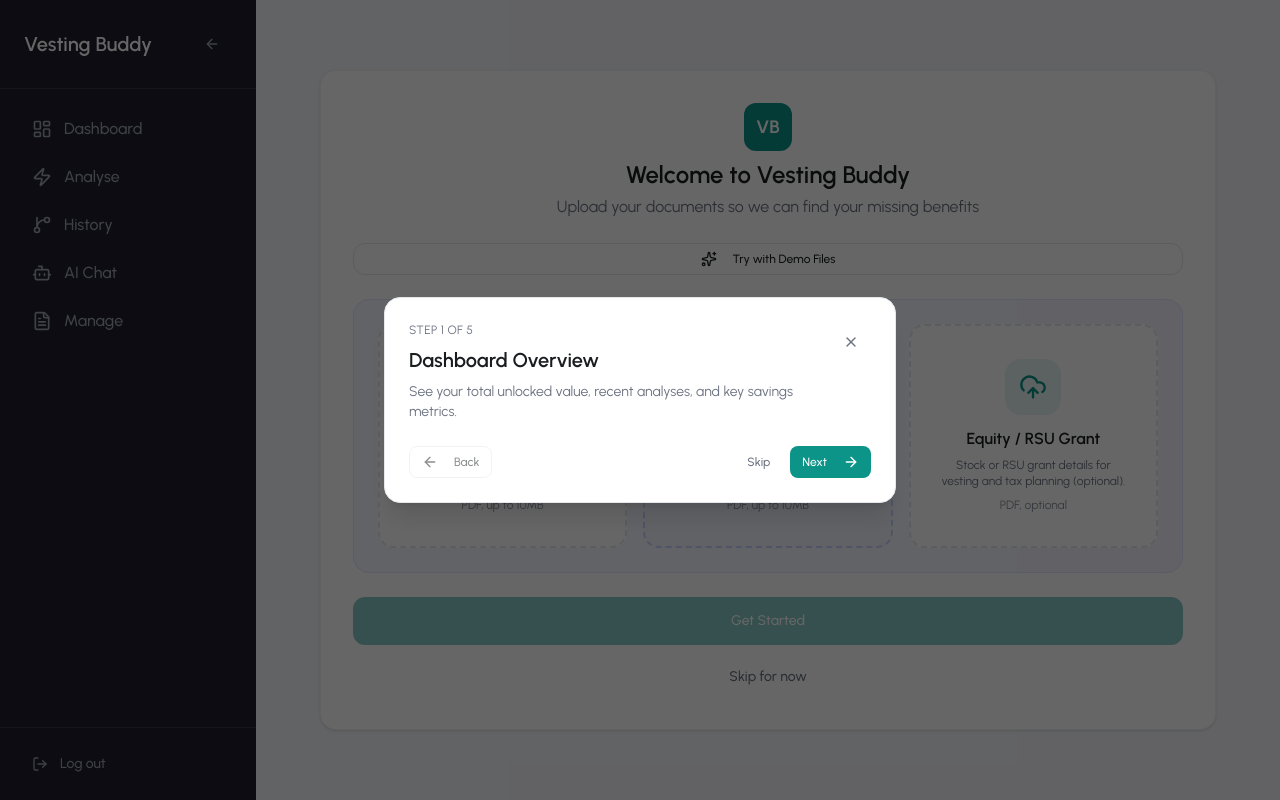
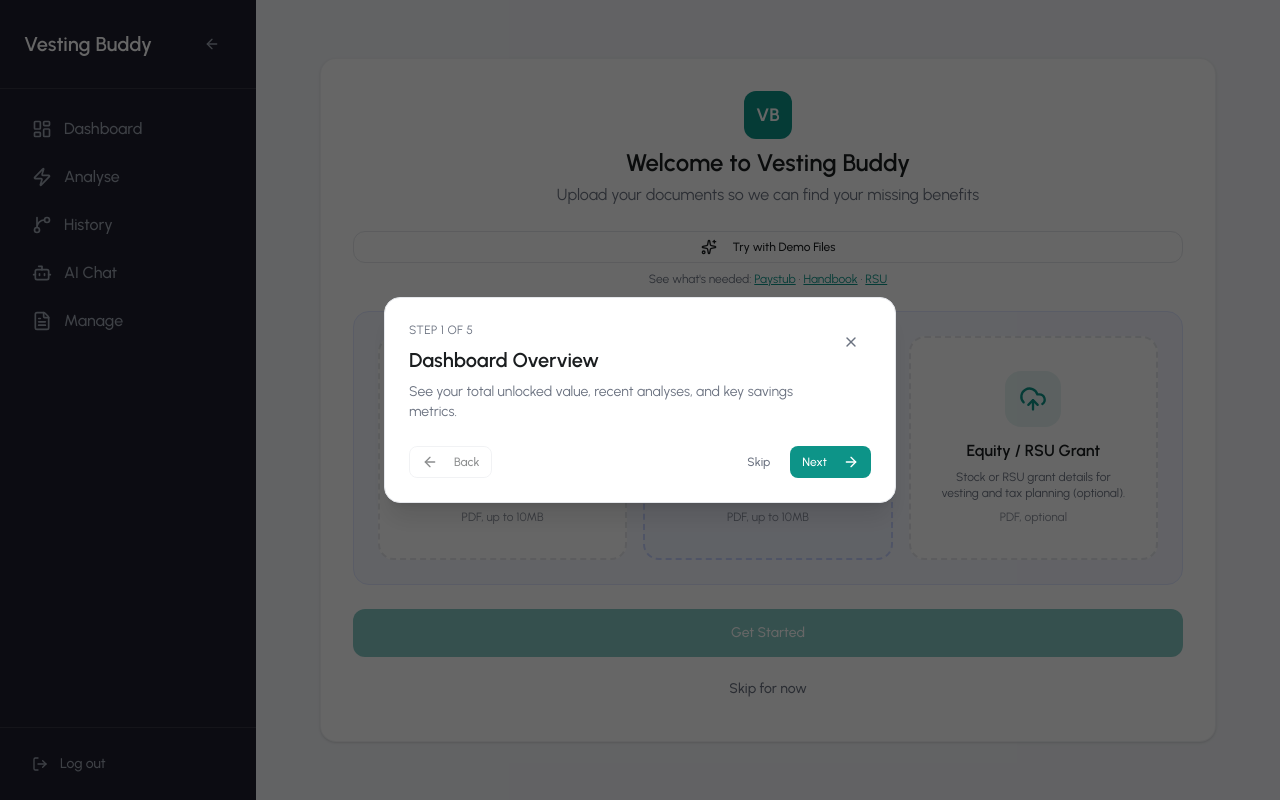
Before and after one commit to ChubiMoses/Vesting-Buddy, a Next.js app in the folder frontend/: page /dashboard/onboarding in a window 1280 px wide. Built offline with nearby package versions, Linux system fonts and the light colour scheme; no server answers.

Commit message:
allows downloading demo files

```diff
--- a/frontend/app/dashboard/onboarding/page.tsx
+++ b/frontend/app/dashboard/onboarding/page.tsx
@@ -245,11 +245,42 @@ export default function OnboardingPage() {
                 <Sparkles className="w-4 h-4 mr-2" />
                 {useDemo ? "Using Demo Files" : "Try with Demo Files"}
               </Button>
-              {useDemo && (
-                <p className="text-xs text-muted-foreground text-center mt-2">
-                  Demo files loaded — click &quot;Get Started&quot; below
+              <div className="mt-2 space-y-0.5 text-center">
+                {useDemo && (
+                  <p className="text-xs text-muted-foreground">
+                    Demo files loaded — click &quot;Get Started&quot; below
+                  </p>
+                )}
+                <p className="text-xs text-muted-foreground">
+                  {useDemo ? "View sample documents: " : "See what's needed: "}
+                  <a
+                    href={DEMO_PAYSTUB_PATH}
+                    target="_blank"
+                    rel="noopener noreferrer"
+                    className="text-primary underline hover:no-underline"
+                  >
+                    Paystub
+                  </a>
+                  {" · "}
+                  <a
+                    href={DEMO_HANDBOOK_PATH}
+                    target="_blank"
+                    rel="noopener noreferrer"
+                    className="text-primary underline hover:no-underline"
+                  >
+                    Handbook
+                  </a>
+                  {" · "}
+                  <a
+                    href={DEMO_RSU_PATH}
+                    target="_blank"
+                    rel="noopener noreferrer"
+                    className="text-primary underline hover:no-underline"
+                  >
+                    RSU
+                  </a>
                 </p>
-              )}
+              </div>
             </div>
           )}
 
--- a/frontend/app/dashboard/page.tsx
+++ b/frontend/app/dashboard/page.tsx
@@ -16,7 +16,7 @@ export default async function DashboardPage() {
     .select("onboarding_complete")
     .eq("id", user.id)
     .single();
-  if (!profile?.onboarding_complete) redirect("/onboarding");
+  if (!profile?.onboarding_complete) redirect("/dashboard/onboarding");
 
   const [analyses, documents] = await Promise.all([
     getAnalyses(20),
--- a/frontend/app/dashboard/upload/page.tsx
+++ b/frontend/app/dashboard/upload/page.tsx
@@ -257,6 +257,7 @@ export default function AnalysePage() {
               Upload documents to analyze your compensation package
             </p>
           </div>
+          <div className="flex flex-col sm:flex-row sm:items-center gap-2">
             <Button
               variant={useDemo ? "default" : "outline"}
               size="sm"
@@ -266,6 +267,36 @@ export default function AnalysePage() {
               <Sparkles className="w-4 h-4 mr-2" />
               {useDemo ? "Using Demo" : "Try Demo"}
             </Button>
+            <p className="text-xs text-muted-foreground">
+              See what's needed:{" "}
+              <a
+                href={DEMO_PAYSTUB_PATH}
+                target="_blank"
+                rel="noopener noreferrer"
+                className="text-primary underline hover:no-underline"
+              >
+                Paystub
+              </a>
+              {" · "}
+              <a
+                href={DEMO_HANDBOOK_PATH}
+                target="_blank"
+                rel="noopener noreferrer"
+                className="text-primary underline hover:no-underline"
+              >
+                Handbook
+              </a>
+              {" · "}
+              <a
+                href={DEMO_RSU_PATH}
+                target="_blank"
+                rel="noopener noreferrer"
+                className="text-primary underline hover:no-underline"
+              >
+                RSU
+              </a>
+            </p>
+          </div>
         </div>
 
         {/* Main content: Upload cards OR Traces (traces replace upload when analyzing) */}
```
Lines whose indentation alone changed are shown as unchanged.
